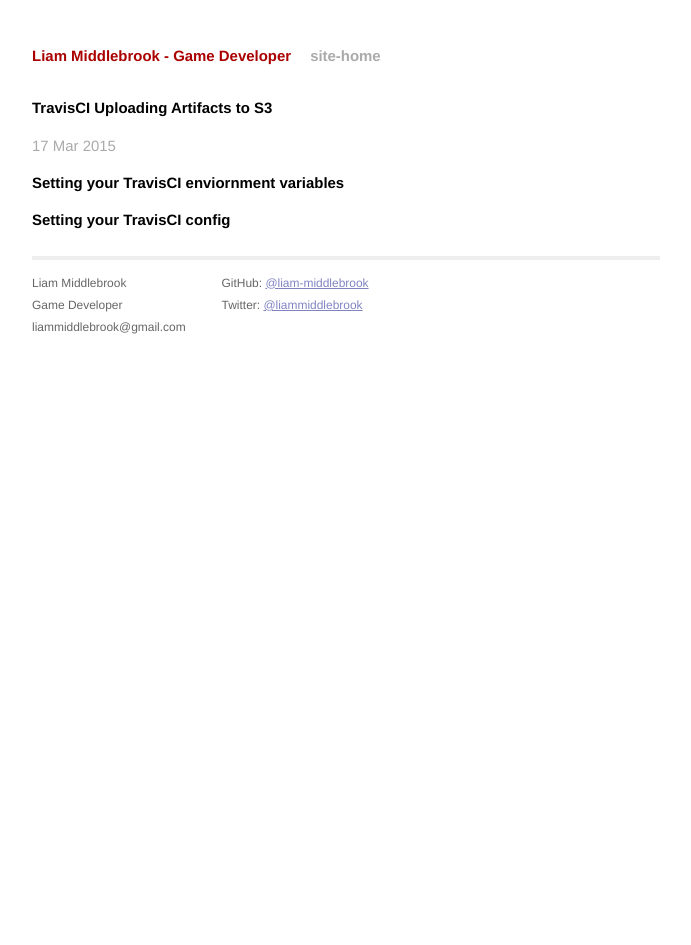
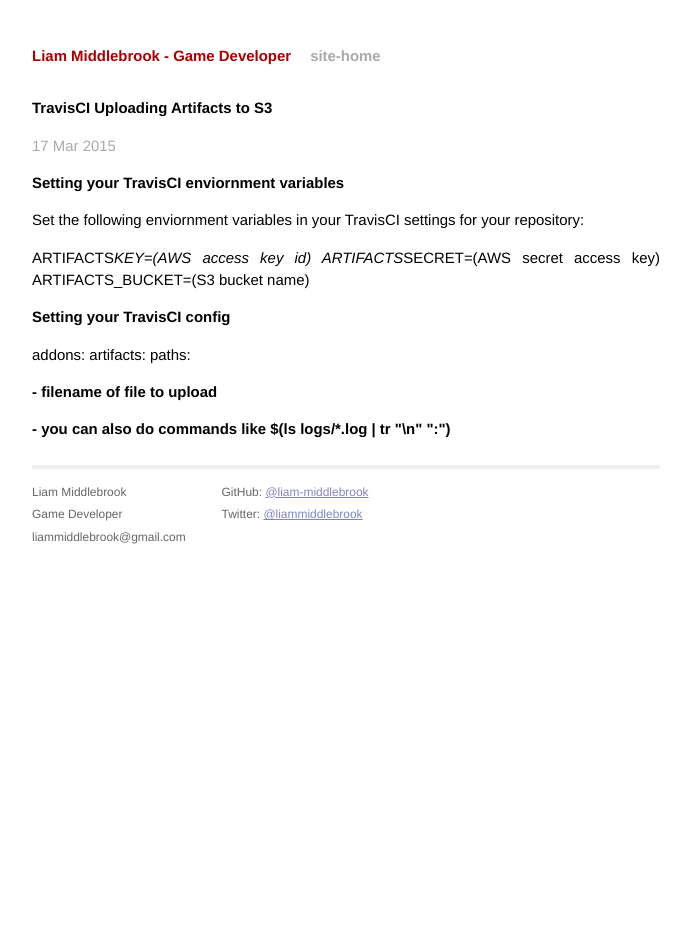
Before and after one commit to liam-middlebrook/blog, a Jekyll site: the page 2015/03/17/travis-s3.html, which Jekyll copies as it is, in a window 1280 px wide. Shown: the whole page, without its empty margins (294-985 px from the left). Built offline with Jekyll 4.4.1, drawn with Linux system fonts in a browser that asks for light colours; Markdown is read by kramdown in place of the engine named in the settings; comment, search, counter and statistics services are not loaded.

Commit message:
Publishing: updated travis s3

```diff
--- a/2015/03/17/travis-s3.html
+++ b/2015/03/17/travis-s3.html
@@ -27,7 +27,24 @@
 <div class="post">
 <h1>Setting your TravisCI enviornment variables</h1>
 
+<p>Set the following enviornment variables in your TravisCI settings for your
+repository:</p>
+
+<blockquote>
+<p>ARTIFACTS<em>KEY=(AWS access key id)
+  ARTIFACTS</em>SECRET=(AWS secret access key)
+  ARTIFACTS_BUCKET=(S3 bucket name)</p>
+</blockquote>
+
 <h1>Setting your TravisCI config</h1>
+
+<p>addons:
+  artifacts:
+    paths:</p>
+
+<h1>- filename of file to upload</h1>
+
+<h1>- you can also do commands like $(ls logs/*.log | tr &quot;\n&quot; &quot;:&quot;)</h1>
 
 </div>
 
```
